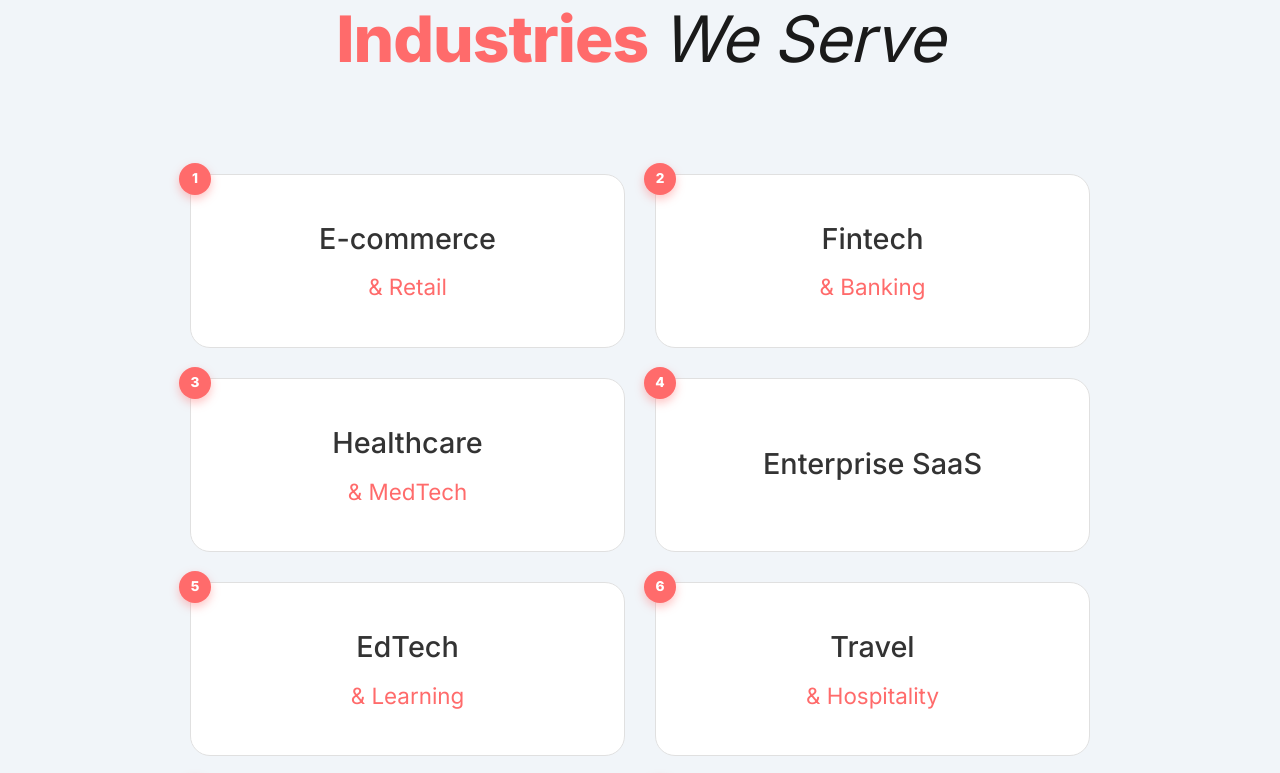
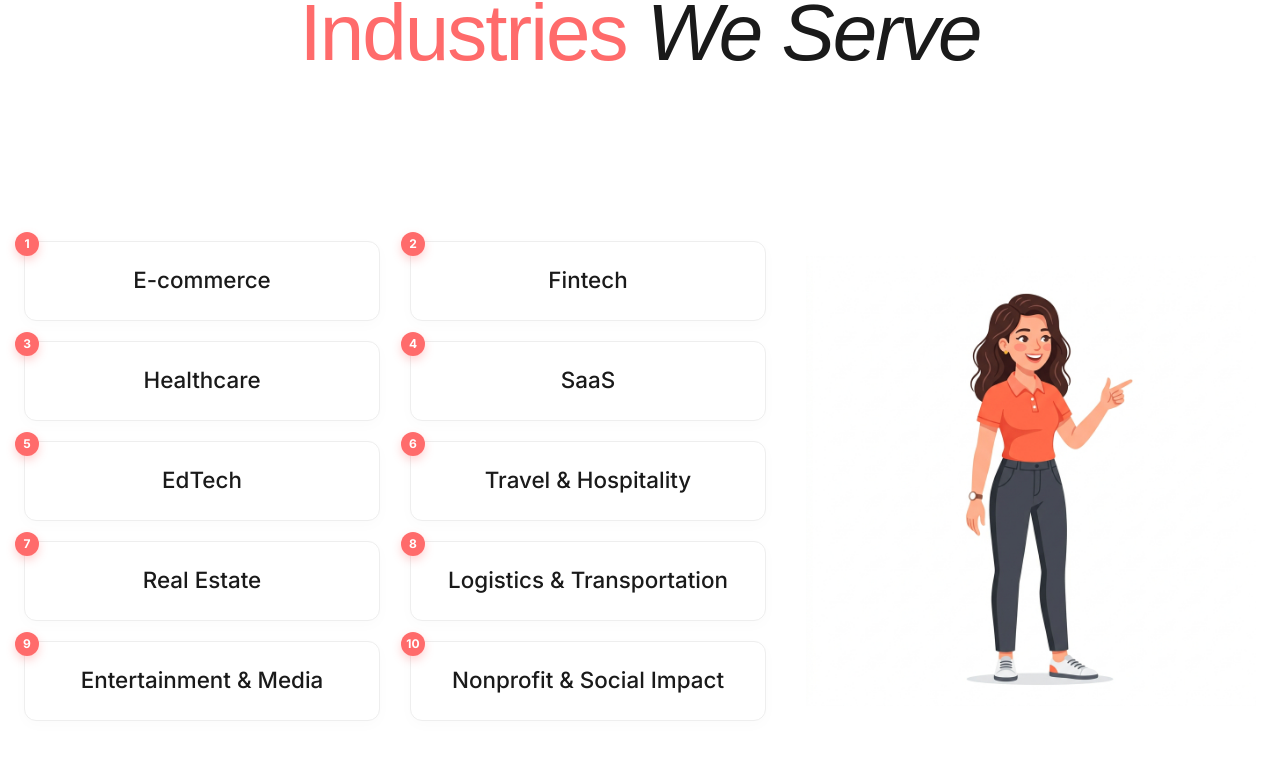
Before and after one commit to Eshbanoliver/techwebsite, a Next.js app: page / in a window 1280 px wide. Shown: the part 6892-7665 px from the top of the page. Built offline with nearby package versions, Linux system fonts and the light colour scheme.

Commit message:
updated files

```diff
--- a/app/page.tsx
+++ b/app/page.tsx
@@ -38,7 +38,10 @@ import {
   Paintbrush,
   Brain,
   ShoppingCart,
-  Layers
+  Layers,
+  Crown,
+  Send,
+  Leaf
 } from 'lucide-react';
 import dynamic from 'next/dynamic';
 import Image from 'next/image';
@@ -83,16 +86,16 @@ const whyUs = [
 
 
 const industries = [
-  { name: "E-commerce & Retail", icon: <ShoppingCart size={22} />, desc: "High-conversion growth engines with intelligent inventory and global payment maturity.", image: "/assets/industry_ecommerce_visual_1776415874745.png" },
-  { name: "Fintech & Banking", icon: <Banknote size={22} />, desc: "Secure transaction ecosystems, blockchain protocols, and AI fraud prevention systems.", image: "/assets/service_social_stock_1776416055715.png" },
-  { name: "Healthcare & MedTech", icon: <Stethoscope size={22} />, desc: "HIPAA-compliant platforms, diagnostic AI, and data-driven patient experience nodes.", image: "/assets/industry_healthcare_visual_1776415815696.png" },
-  { name: "Enterprise SaaS", icon: <Layers size={22} />, desc: "High-velocity product architectures designed for unlimited scale and global multi-tenancy.", image: "/assets/about_business_v2_stock_1776416113626.png" },
-  { name: "EdTech & Learning", icon: <GraduationCap size={22} />, desc: "Interactive digital classrooms and high-engagement LMS ecosystems for the modern age.", image: "/assets/about_business_growth_visual_1776415616126.png" },
-  { name: "Travel & Hospitality", icon: <Hotel size={22} />, desc: "Comprehensive booking logic, guest automation, and immersive tourism experiences.", image: "/assets/hospitality_no_human_stock_1776416321098.png" },
-  { name: "Real Estate & PropTech", icon: <HomeIcon size={22} />, desc: "Marketplace intelligence, virtual tours, and secure property transaction engines.", image: "/assets/industry_hospitality_visual_1776415839091.png" },
-  { name: "Logistics & Supply", icon: <Truck size={22} />, desc: "Real-time visibility, route optimization logic, and intelligence-driven supply chains.", image: "/assets/service_webdev_stock_1776416031626.png" },
-  { name: "Media & Entertainment", icon: <Zap size={22} />, desc: "Immersive streaming pipelines, digital asset management, and viral content tech.", image: "/assets/services_cinematic_bg_1776415793060.png" },
-  { name: "Impact & Nonprofits", icon: <Handshake size={22} />, desc: "High-transparency donation engines and community-centric global impact platforms.", image: "/assets/about_no_human_stock_1776416238612.png" }
+  { name: "E-commerce", icon: <ShoppingCart size={22} />, desc: "High-conversion growth engines with intelligent inventory and global payment maturity.", image: "/assets/industry_ecommerce_visual_1776415874745.png" },
+  { name: "Fintech", icon: <Banknote size={22} />, desc: "Secure transaction ecosystems, blockchain protocols, and AI fraud prevention systems.", image: "/assets/service_social_stock_1776416055715.png" },
+  { name: "Healthcare", icon: <Stethoscope size={22} />, desc: "HIPAA-compliant platforms, diagnostic AI, and data-driven patient experience nodes.", image: "/assets/industry_healthcare_visual_1776415815696.png" },
+  { name: "SaaS", icon: <Layers size={22} />, desc: "High-velocity product architectures designed for unlimited scale and global multi-tenancy.", image: "/assets/about_business_v2_stock_1776416113626.png" },
+  { name: "EdTech", icon: <GraduationCap size={22} />, desc: "Interactive digital classrooms and high-engagement LMS ecosystems for the age.", image: "/assets/about_business_growth_visual_1776415616126.png" },
+  { name: "Travel & Hospitality", icon: <Hotel size={22} />, desc: "Comprehensive booking logic, guest automation, and immersive experiences.", image: "/assets/hospitality_no_human_stock_1776416321098.png" },
+  { name: "Real Estate", icon: <HomeIcon size={22} />, desc: "Marketplace intelligence, virtual tours, and secure property engines.", image: "/assets/industry_hospitality_visual_1776415839091.png" },
+  { name: "Logistics & Transportation", icon: <Truck size={22} />, desc: "Real-time visibility, route optimization logic, and intelligence-driven supply chains.", image: "/assets/service_webdev_stock_1776416031626.png" },
+  { name: "Entertainment & Media", icon: <Zap size={22} />, desc: "Immersive streaming pipelines, digital asset management, and viral content tech.", image: "/assets/services_cinematic_bg_1776415793060.png" },
+  { name: "Nonprofit & Social Impact", icon: <Handshake size={22} />, desc: "High-transparency donation engines and community-centric global impact platforms.", image: "/assets/about_no_human_stock_1776416238612.png" }
 ];
 
 const fadeUp = {
@@ -353,33 +356,52 @@ export default function HomePage(): React.JSX.Element {
       <TechStack />
 
       <section className="industries-section-v5" id="industries">
+        {/* Doodles */}
+        <div className="doodle-crown"><Crown size={40} strokeWidth={1} /></div>
+        <div className="doodle-plane"><Send size={40} strokeWidth={1} /></div>
+        <div className="doodle-bow"><HomeIcon size={40} strokeWidth={1} /></div>
+        <div className="doodle-leaf"><Leaf size={40} strokeWidth={1} /></div>
+
         <div className="container">
           <SectionReveal>
-            <div className="section-header-centered">
             <h2 className="industries-title-v5">
               Industries <span className="italic-text">We Serve</span>
             </h2>
-            </div>
           </SectionReveal>
 
-          <div className="industry-pill-grid">
+          <div className="industries-container-v5">
+            <div className="industry-pill-grid-v5">
               {industries.map((ind, i) => (
                 <motion.div
                   key={i}
-                className="industry-pill-card"
-                {...fadeUp}
+                  className="industry-pill-v5"
+                  initial={{ opacity: 0, x: -20 }}
+                  whileInView={{ opacity: 1, x: 0 }}
                   transition={{ duration: 0.5, delay: i * 0.05 }}
                 >
-                <div className="pill-number-badge">{i + 1}</div>
-                <div className="pill-content">
-                  <h3>{ind.name.split(' & ')[0]}</h3>
-                  {ind.name.includes(' & ') && <span className="pill-sub">& {ind.name.split(' & ')[1]}</span>}
-                </div>
+                  <div className="pill-num-v5">{i + 1}</div>
+                  <h3>{ind.name}</h3>
                 </motion.div>
               ))}
             </div>
+
+            <motion.div
+              className="industry-visual-v5"
+              initial={{ opacity: 0, scale: 0.9 }}
+              whileInView={{ opacity: 1, scale: 1 }}
+              transition={{ duration: 0.8 }}
+            >
+              <Image
+                src="/assets/industries_guide.png"
+                alt="Ms Infinex Guide"
+                fill
+                className="industry-character-img"
+              />
+            </motion.div>
+          </div>
         </div>
       </section>
+
 
 
       {/* ===== TESTIMONIALS ===== */}
```
Also changed, not shown: app/globals.css, public/assets/industries_guide.png (added). Lines whose indentation alone changed are shown as unchanged.
